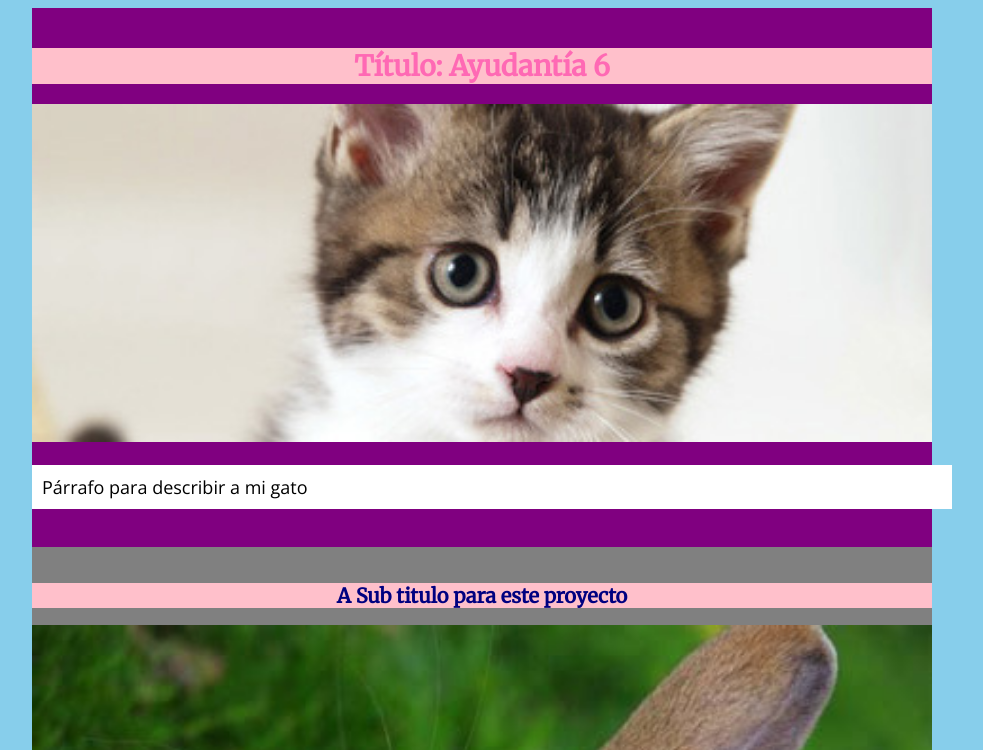
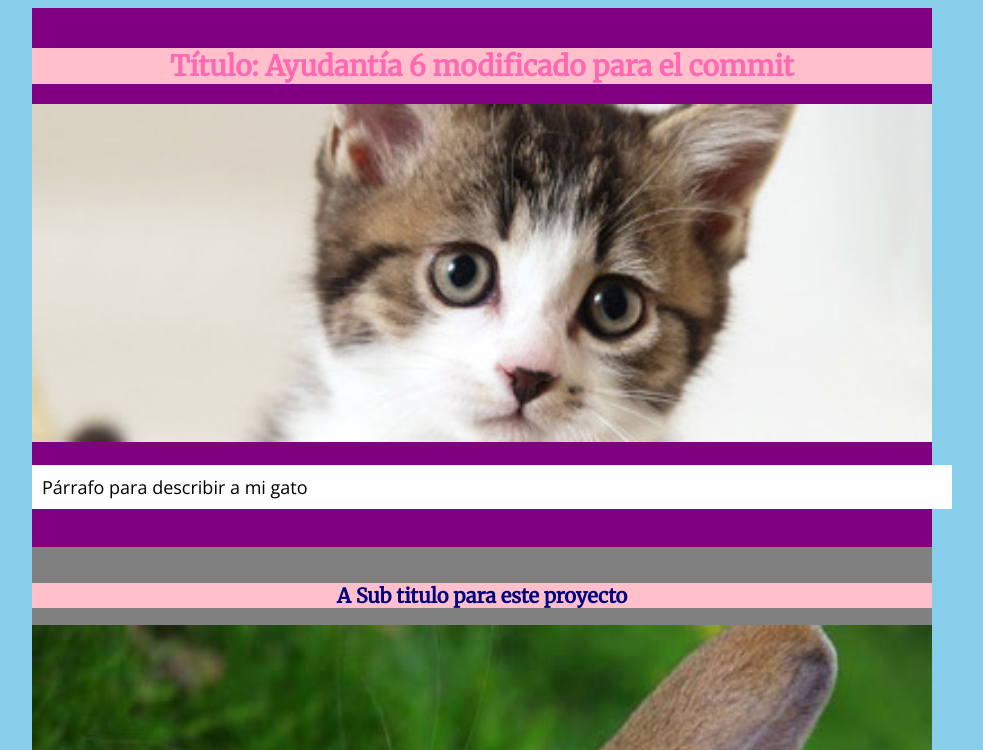
Before and after one commit to Samfvs/m02-gxx, a plain HTML site: page index.html in a window 1280 px wide. Shown: the top 750 px of the page, without its empty margins (158-1141 px from the left). Drawn offline with nearby package versions, Linux system fonts and the light colour scheme.

Commit message:
segundo modificacion título

```diff
--- a/index.html
+++ b/index.html
@@ -17,7 +17,7 @@
 
 
 	<div id="introduccion">
-		<h1>Título: Ayudantía 6</h1>
+		<h1>Título: Ayudantía 6 modificado para el commit</h1>
 		<img src="img/imagen01.jpg">
 		<p>Párrafo para describir a mi gato</p>
 	</div>
```
